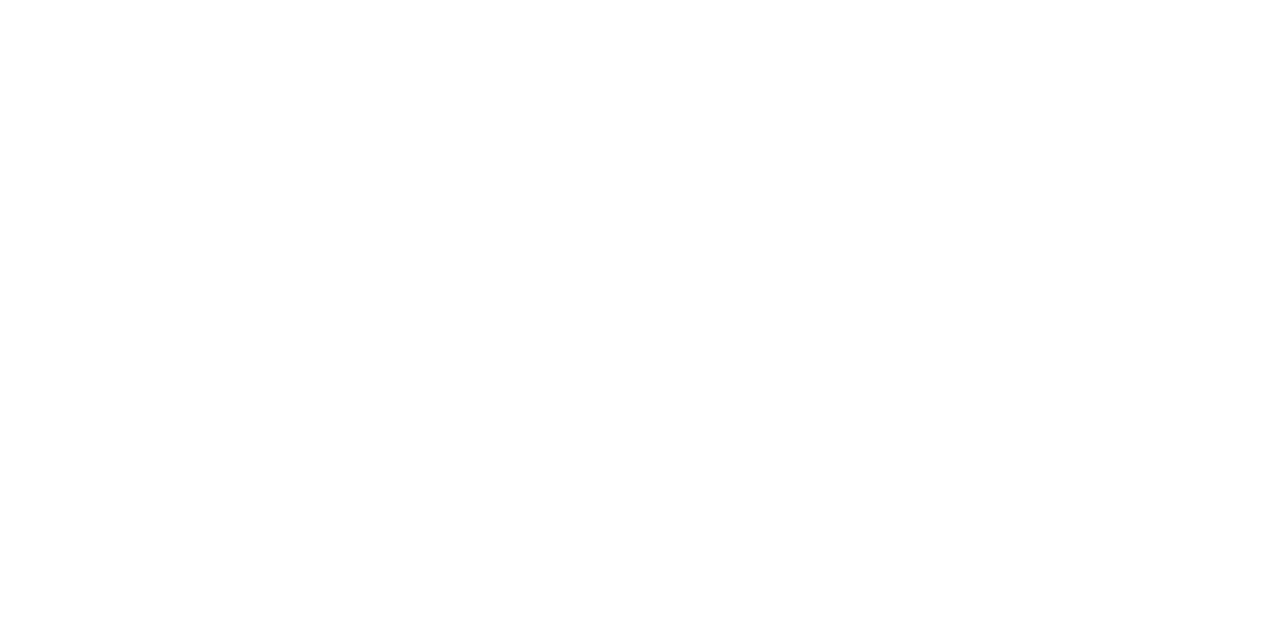
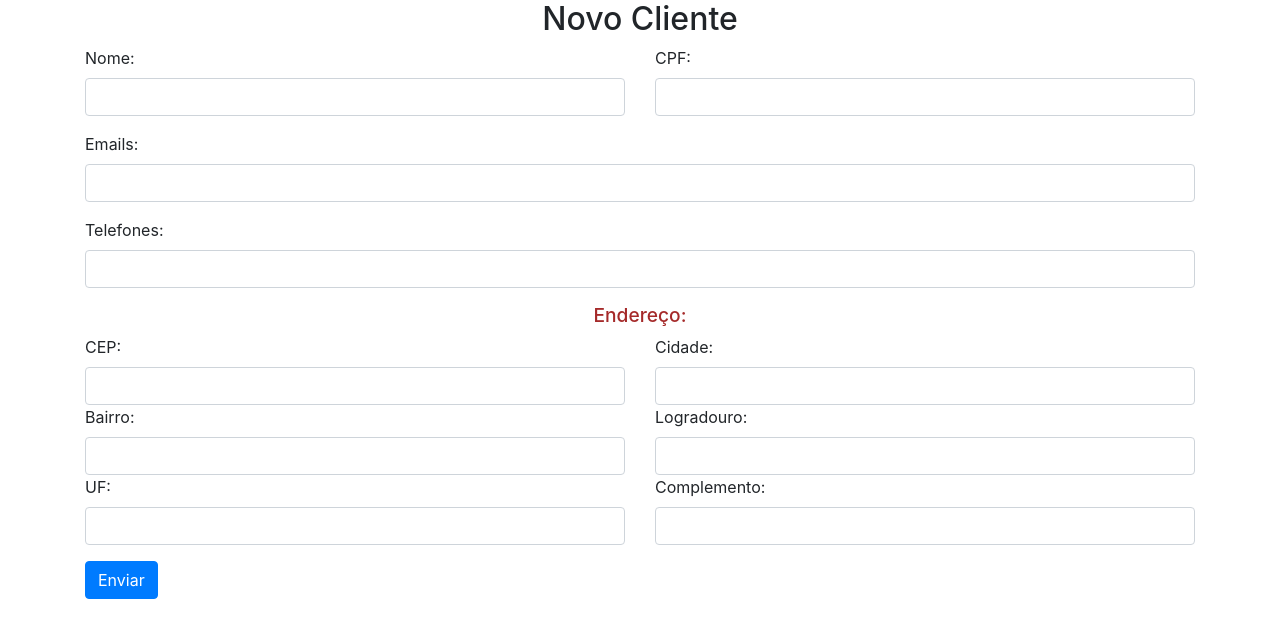
Before and after one commit to JoaoPedroCNMota/clientCrudReact, a React (Create React App) app: page /newclient in a window 1280 px wide. Shown: the top 638 px of the page. Built offline with nearby package versions, Linux system fonts and the light colour scheme.

Commit message:
Authentication, show clients and incomplete form

```diff
--- a/src/Components/Client.js
+++ b/src/Components/Client.js
@@ -1,47 +1,102 @@
 import React from "react";
-import "./style.css";
+import {
+  CpfMask,
+  CepMask,
+  ResidencialPhoneMask,
+  CelphoneMask,
+} from "../Components/Mask";
 
-const Client = (props) =>(
-    <div>
-        <h3>{props.name}</h3>
+import { Container, Col, Row } from "react-bootstrap";
+import "bootstrap/dist/css/bootstrap.min.css";
+import "./styles.css";
 
-        <div className="container" >
-            <h4>CPF</h4>
-            <p>{props.cpf}</p>
+const Client = (props) => {
+  const checkPhoneType = (phone, type) => {
+    if (type === 1) {
+      return "Celular: " + CelphoneMask(phone);
+    } else {
+      return "Residencial: " + ResidencialPhoneMask(phone);
+    }
+  };
 
-            <div>
-                <h4>Telefones</h4>
-                {props.phone.map((p) =>
-                    <div>
-                        <p>{p.number}</p>
-                        <p>{p.typeNumber}</p>
-                    </div>
-                )}
-            </div>
+  return (
+    <Container style={{ backgroundColor: "lightgray" }}>
+      <h3 style={{ color: "blue" }}>{props.name}</h3>
 
-            <div>
-                <h4>Emails</h4>
-                {props.email.map((e) =>
-                    <p>{e}</p>
-                )}
-            </div>
+      <div>
+        <Row>
+          <Col>
+            <Row>
+              <h5>CPF: </h5>
+              <p style={{ marginLeft: "1%" }}> {CpfMask(props.cpf)}</p>
+            </Row>
+          </Col>
 
-            <div>
-                <h4 style={{textAlign:"center"}}>Endereço</h4>
-                {props.address.map((a) =>
-                    <div>
-                        <label>CEP:</label><p>{a.cep}</p>
-                        <label>Logradouro:</label><p>{a.logradouro}</p>
-                        <label>Bairro:</label><p>{a.bairro}</p>
-                        <label>Cidade:</label><p>{a.cidade}</p>
-                        <label>UF:</label><p>{a.uf}</p>
-                        <label>Complemento:</label><p>{a.complemento}</p>
-                    </div>
-                )}
-            </div>
+          <Col>
+            <h5>Telefones: </h5>
 
-        </div>
-    </div>
-);
+            {props.phone.map((p) => (
+              <Row>
+                <p>
+                  {/* {p.number} / Tipo: {p.typeNumber} */}
+                  {checkPhoneType(p.number, p.typeNumber)}
+                </p>
+              </Row>
+            ))}
+          </Col>
+
+          <Col>
+            <h5>Emails: </h5>
+            {props.email.map((e) => (
+              <p>{e}</p>
+            ))}
+          </Col>
+        </Row>
+
+        <Row>
+          <Col>
+            <h5 style={{ textAlign: "center", marginTop: "3%" }}>Endereço</h5>
+            {props.address.map((a) => (
+              <Row style={{ margin: "1%", backgroundColor: "lightskyblue" }}>
+                <Col>
+                  <Row>
+                    <h6>Bairro:</h6>
+                    <p>{a.bairro}</p>
+                  </Row>
+                  <Row>
+                    <h6>CEP:</h6>
+                    <p>{CepMask(a.cep)}</p>
+                  </Row>
+                </Col>
+
+                <Col>
+                  <Row>
+                    <h6>Logradouro: </h6>
+                    <p>{a.logradouro}</p>
+                  </Row>
+                  <Row>
+                    <h6>Complemento: </h6>
+                    <p>{a.complemento}</p>
+                  </Row>
+                </Col>
+
+                <Col>
+                  <Row>
+                    <h6>Cidade: </h6>
+                    <p>{a.cidade}</p>
+                  </Row>
+                  <Row>
+                    <h6>UF: </h6>
+                    <p>{a.uf}</p>
+                  </Row>
+                </Col>
+              </Row>
+            ))}
+          </Col>
+        </Row>
+      </div>
+    </Container>
+  );
+};
 
 export default Client;
--- a/src/Components/Mask.js
+++ b/src/Components/Mask.js
@@ -1,10 +1,30 @@
-import React from "react";
+export const CpfMask = value =>{
+    return value
+    .replace(/\D/g, '')
+    .replace(/(\d{3})(\d)/, '$1.$2')
+    .replace(/(\d{3})(\d)/, '$1.$2')
+    .replace(/(\d{3})(\d{1,2})/, '$1-$2')
+    .replace(/(-\d{2})\d+?$/, '$1')
+}
 
-const CpfMask = () =>{
-    // return value
-    // .replace(/\D/g, '')
-    // .replace(/(\d{3})(\d)/, '$1.$2')
-    // .replace(/(\d{3})(\d)/, '$1.$2')
-    // .replace(/(\d{3})(\d{1,2})/, '$1-$2')
-    // .replace(/(-\d{2})\d+?$/, '$1')
+export const CepMask = value =>{
+    return value
+    .replace(/\D/g, '')
+    .replace(/(\d{5})(\d{1,2})/, '$1-$2')
+    .replace(/(-\d{3})\d+?$/, '$1')
 }
+
+export const ResidencialPhoneMask = value =>{
+    return value
+    .replace(/\D/g, '')
+    .replace(/(\d{4})(\d{1,2})/, '$1-$2')
+    .replace(/(-\d{4})\d+?$/, '$1')
+}
+
+
+export const CelphoneMask = value =>{
+    return value
+    .replace(/\D/g, '')
+    .replace(/(\d{5})(\d{1,2})/, '$1-$2')
+    .replace(/(-\d{4})\d+?$/, '$1')
+}
--- a/src/Components/style.css
+++ /dev/null
@@ -1,4 +0,0 @@
-.container{
-    background-color: lightgrey;
-    color: dimgrey;
-}
--- /dev/null
+++ b/src/Components/styles.css
@@ -0,0 +1,12 @@
+h5{
+    color: red;
+}
+
+h6{
+    font-size: 1.2rem;
+    color: brown;
+}
+
+p{
+    margin-left: 2%;
+}
--- a/src/Pages/Clients.js
+++ b/src/Pages/Clients.js
@@ -1,22 +1,23 @@
 import React from "react";
 import Client from "../Components/Client";
-import {getClients} from "../Services/client";
+import { getClients } from "../Services/client";
 
-const Clients = () =>{
 
-    const[clients,setClients] = React.useState([]);
+const Clients = () => {
+  const [clients, setClients] = React.useState([]);
 
   React.useEffect(() => {
     getClients()
       .then((resp) => setClients(resp.data))
-            .catch((err) => console.log('erro:' + err))
+      .catch((err) => console.log("erro:" + err));
   }, []);
 
   return (
     <>
-            <h2>Clientes</h2>
+      <h2 style={{ textAlign: "center" }}>Clientes</h2>
       <div>
-                {clients.map((c) =>
+        {clients.map((c) => (
+          <>
             <Client
               name={c.name}
               cpf={c.cpf}
@@ -24,10 +25,11 @@ const Clients = () =>{
               email={c.email}
               address={c.address}
             />
-                )}
+          </>
+        ))}
       </div>
     </>
   );
-}
+};
 
 export default Clients;
--- a/src/Pages/Home.js
+++ b/src/Pages/Home.js
@@ -12,7 +12,9 @@ const Home = () => {
   const onSubmit = (data) => {
     const token = loginForm(data)
       .then((response) => {
-        return response.data.token;
+        // console.log(response.headers.authorization);
+        window.location.href = '/client';
+        return response.headers.authorization;
       })
       .catch((error) => {
         alert(error);
--- /dev/null
+++ b/src/Pages/NewClient.js
@@ -0,0 +1,96 @@
+import React from "react";
+import { postClient } from "../Services/client";
+
+import { Container, Col, Row, Form, Button } from "react-bootstrap";
+import "bootstrap/dist/css/bootstrap.min.css";
+
+const NewClient = () => {
+
+  const sendData = (data) => {
+    console.log(data);
+    postClient(data)
+      .then((response) => {
+        window.location.href = "/client";
+        return response.status;
+      })
+      .catch((error) => {
+        alert(error);
+      });
+  };
+
+  const[phones, setPhones] = React.useState([])
+
+  return (
+    <Container>
+      <h2 style={{ textAlign: "center" }}>Novo Cliente</h2>
+      <Form onSubmit={sendData}>
+        <Row>
+          <Col>
+            <Form.Group>
+              <Form.Label>Nome:</Form.Label>
+              <Form.Control type="text" placeholder="" />
+            </Form.Group>
+          </Col>
+
+          <Col>
+            <Form.Group>
+              <Form.Label>CPF:</Form.Label>
+              <Form.Control type="text" placeholder="" />
+            </Form.Group>
+          </Col>
+        </Row>
+
+        <Form.Group>
+          <Form.Label>Emails:</Form.Label>
+          <Form.Control type="text" placeholder="" />
+        </Form.Group>
+
+        <Form.Group>
+          <Form.Label>Telefones:</Form.Label>
+          <Form.Control type="text" placeholder="" />
+        </Form.Group>
+
+        <Form.Group>
+          <h6 style={{ textAlign: "center" }}>Endereço:</h6>
+          <Row>
+            <Col>
+              <Form.Label>CEP:</Form.Label>
+              <Form.Control type="text" placeholder="" />
+            </Col>
+            <Col>
+              <Form.Label>Cidade:</Form.Label>
+              <Form.Control type="text" placeholder="" />
+            </Col>
+          </Row>
+
+          <Row>
+            <Col>
+              <Form.Label>Bairro:</Form.Label>
+              <Form.Control type="text" placeholder="" />
+            </Col>
+            <Col>
+              <Form.Label>Logradouro:</Form.Label>
+              <Form.Control type="text" placeholder="" />
+            </Col>
+          </Row>
+
+          <Row>
+            <Col>
+              <Form.Label>UF:</Form.Label>
+              <Form.Control type="text" placeholder="" />
+            </Col>
+            <Col>
+              <Form.Label>Complemento:</Form.Label>
+              <Form.Control type="text" placeholder="" />
+            </Col>
+          </Row>
+        </Form.Group>
+        <Button variant="primary" type="submit">
+          Enviar
+        </Button>
+      </Form>
+    </Container>
+  );
+};
+
+export default NewClient;
--- a/src/Services/client.js
+++ b/src/Services/client.js
@@ -1,3 +1,4 @@
 import api from './api';
 
 export const getClients = () => api.get('/client');
+export const postClient = (data) => api.post('/client', data);
--- a/src/routes.js
+++ b/src/routes.js
@@ -3,6 +3,7 @@ import { BrowserRouter, Route, Switch } from "react-router-dom";
 
 import Home from "./Pages/Home";
 import Clients from "./Pages/Clients";
+import NewClient from "./Pages/NewClient";
 
 const Routes = () => {
   return(
@@ -10,6 +11,7 @@ const Routes = () => {
       <Switch>
         <Route exact path="/" component={() => <Home />} />
         <Route exact path="/client" component={() => <Clients />} />
+        <Route exact path="/newclient" component={() => <NewClient />} />
       </Switch>
     </BrowserRouter>
   );
```
Lines whose indentation alone changed are shown as unchanged.
